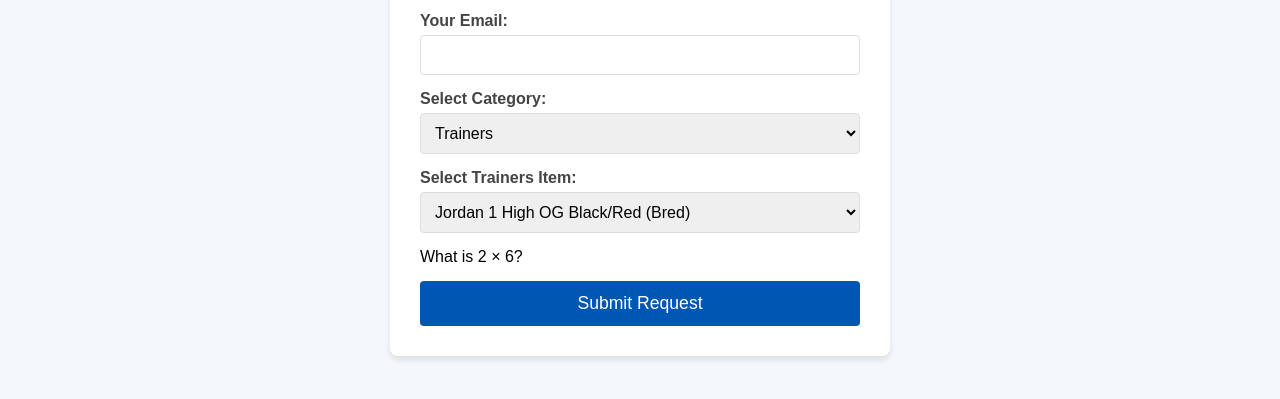
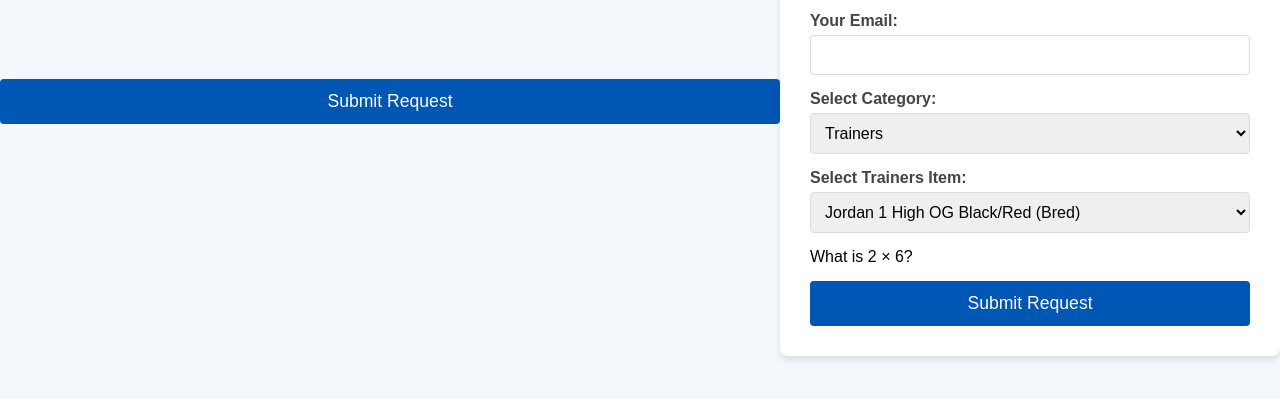
Before and after one commit to NikolaSkibicka/StockRequestForm, a website: page index.html in a window 1280 px wide. Shown: the part 299-698 px from the top of the page. Drawn offline with Linux system fonts and the light colour scheme.

Commit message:
Update index.html

```diff
--- a/index.html
+++ b/index.html
@@ -5,6 +5,7 @@
     <meta name="viewport" content="width=device-width, initial-scale=1.0">
     <title>Stock Request Form</title>
     <link rel="stylesheet" href="styles.css">
+     <button type="submit" class="submit-btn">Submit Request</button>
 </head>
 <body>
     <div class="container">
```
